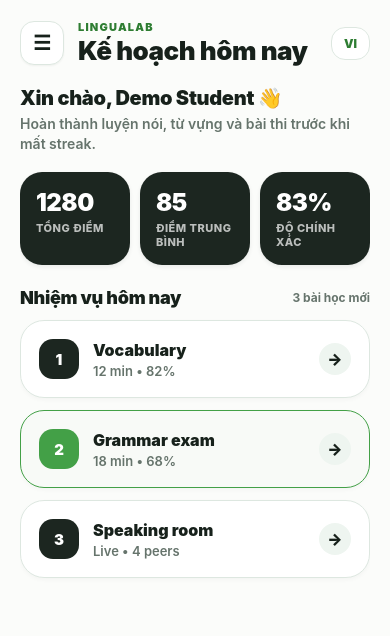
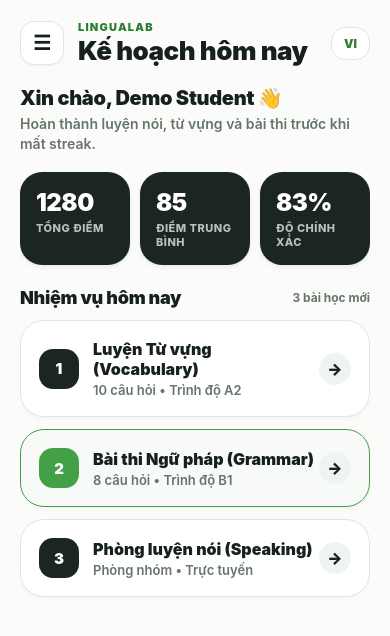
Before and after one commit to minhgtr25/english-app-learning, a React Native app in the folder frontend/: screen /Home in a window 390 px wide. Shown: the top 636 px of the page. Built offline with nearby package versions, Linux system fonts and the light colour scheme; no server answers.

Commit message:
Replace confusing percentage text on mission cards with explicit question count and difficulty level labels

```diff
--- a/frontend/src/screens/main/HomeScreen.js
+++ b/frontend/src/screens/main/HomeScreen.js
@@ -5,11 +5,18 @@ import { useLanguage } from '../../i18n/LanguageContext';
 import { MetricCard, Screen } from '../../components/ui';
 import { useAuth } from '../../state/AuthContext';
 
-const missions = [
-  ['Vocabulary', '12 min', '82%', 'Quiz'],
-  ['Grammar exam', '18 min', '68%', 'Quiz'],
-  ['Speaking room', 'Live', '4 peers', 'ChatRoom']
-];
+const MISSIONS = {
+  vi: [
+    ['Luyện Từ vựng (Vocabulary)', '10 câu hỏi', 'Trình độ A2', 'Quiz'],
+    ['Bài thi Ngữ pháp (Grammar)', '8 câu hỏi', 'Trình độ B1', 'Quiz'],
+    ['Phòng luyện nói (Speaking)', 'Phòng nhóm', 'Trực tuyến', 'ChatRoom']
+  ],
+  en: [
+    ['Vocabulary Sprint', '10 questions', 'Level A2', 'Quiz'],
+    ['Grammar Exam', '8 questions', 'Level B1', 'Quiz'],
+    ['Speaking Room', 'Group chat', 'Live online', 'ChatRoom']
+  ]
+};
 
 export default function HomeScreen({ navigation }) {
   const { language, setLanguage, t } = useLanguage();
@@ -69,9 +76,13 @@ export default function HomeScreen({ navigation }) {
         </View>
 
         <View style={styles.roadmap}>
-          {missions.map((item, index) => {
+          {(MISSIONS[language] || MISSIONS.vi).map((item, index) => {
             const isQuiz = item[3] === 'Quiz';
-            const category = item[0] === 'Grammar exam' ? 'Grammar' : item[0];
+            const category = item[0].includes('Grammar')
+              ? 'Grammar'
+              : item[0].includes('Speaking')
+              ? 'Speaking'
+              : 'Vocabulary';
             return (
               <TouchableOpacity
                 key={item[0]}
```
